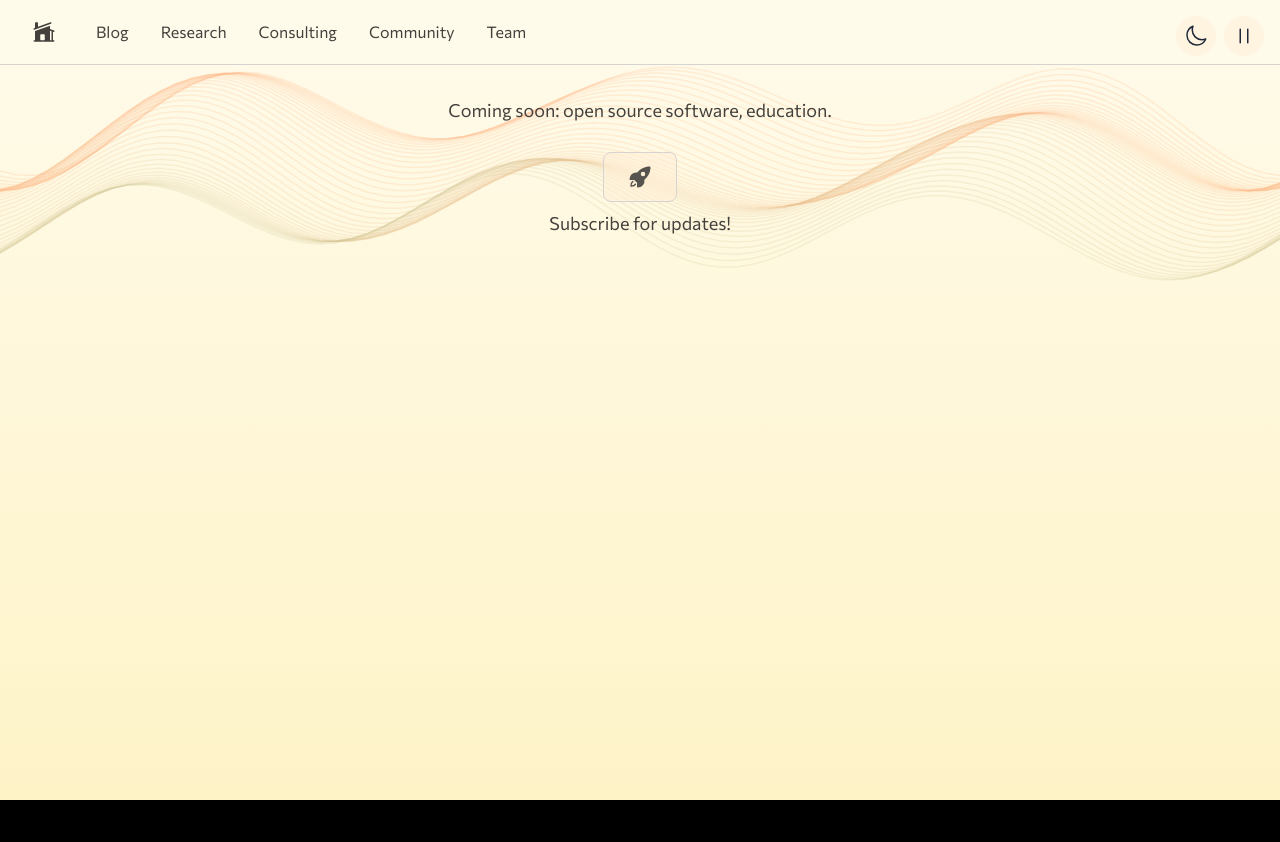
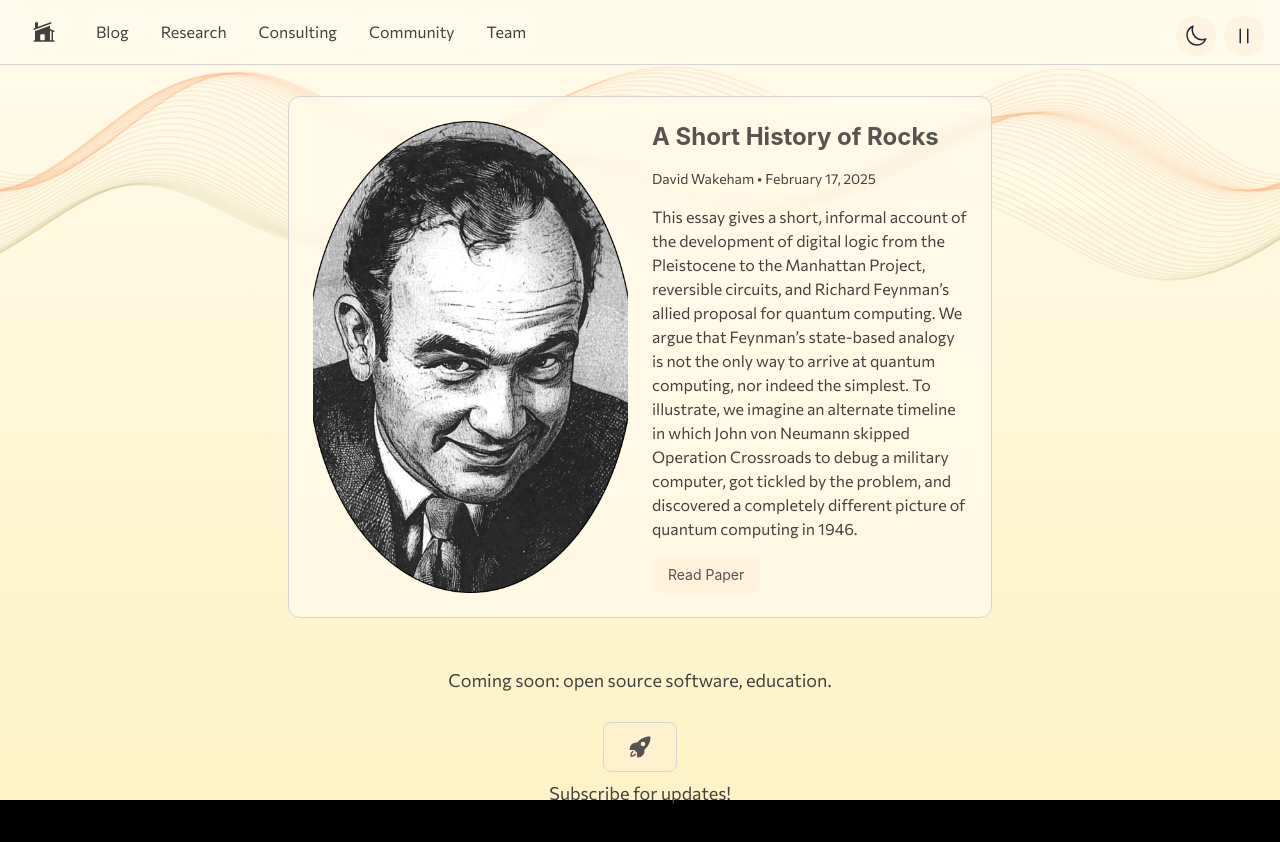
Before and after one commit to torsor-io/torsor-io, a React (Create React App) app: page /#/community in a window 1280 px wide. Shown: the top 842 px of the page. Before the commit the page ends 800 px from the top, so only its background shows below. Built offline with nearby package versions, Linux system fonts and the light colour scheme; the HTML template or start-up script is replaced by a standard one.

Commit message:
Update index.js

```diff
--- a/src/components/CommunityPage/index.js
+++ b/src/components/CommunityPage/index.js
@@ -46,7 +46,48 @@ const BlogPage = ({ isDark, setIsDark, waveState, setWaveState }) => {
           animate={{ opacity: 1, y: 0 }}
           transition={{ duration: 0.6 }}
           className="space-y-12"
-        >
+          >
+
+            {/* Paper Showcase */}
+            <motion.div
+              initial={{ opacity: 0, y: 20 }}
+              animate={{ opacity: 1, y: 0 }}
+              transition={{ duration: 0.8, delay: 0.2 }}
+              className={`rounded-xl p-6 border ${borderColor} ${headerBg} backdrop-blur-sm`}
+            >
+              <div className="grid md:grid-cols-2 gap-6">
+                {/* Paper Image */}
+                <div className="aspect-auto rounded-lg overflow-hidden">
+                  <img
+                    src="/assets/rocks/johnny.png"
+                    alt="Paper visualization"
+                    className="w-full h-full object-cover"
+                  />
+                </div>
+
+                {/* Paper Details */}
+                <div className="space-y-4">
+                  <h2 className={`text-2xl font-bold ${textColor}`}>
+          A Short History of Rocks
+      </h2>
+                  <p className={`${subtleText} text-sm`}>
+          David Wakeham • February 17, 2025
+                  </p>
+                  <p className={`${subtleText}`}>
+                    This essay gives a short, informal account of the development of digital logic from the Pleistocene to the Manhattan Project, reversible circuits, and Richard Feynman’s allied proposal for quantum computing. We argue that Feynman’s state-based analogy is not the only way to arrive at quantum computing, nor indeed the simplest. To illustrate, we imagine an alternate timeline in which John von Neumann skipped Operation Crossroads to debug a military computer, got tickled by the problem, and discovered a completely different picture of quantum computing in 1946.
+                  </p>
+                  <div className="flex space-x-4">
+
+                      <a href="/assets/rocks/rocks.pdf"
+                      className={`${buttonBg} ${textColor} px-4 py-2 rounded-lg transition-colors text-sm`}
+                    >
+                      Read Paper
+                    </a>
+                  </div>
+                </div>
+              </div>
+            </motion.div>
+
           <div className={`text-lg text-center ${subtleText}`}>
 	  <p>Coming soon: open source software, education.</p><br/>
 	  <a
```
